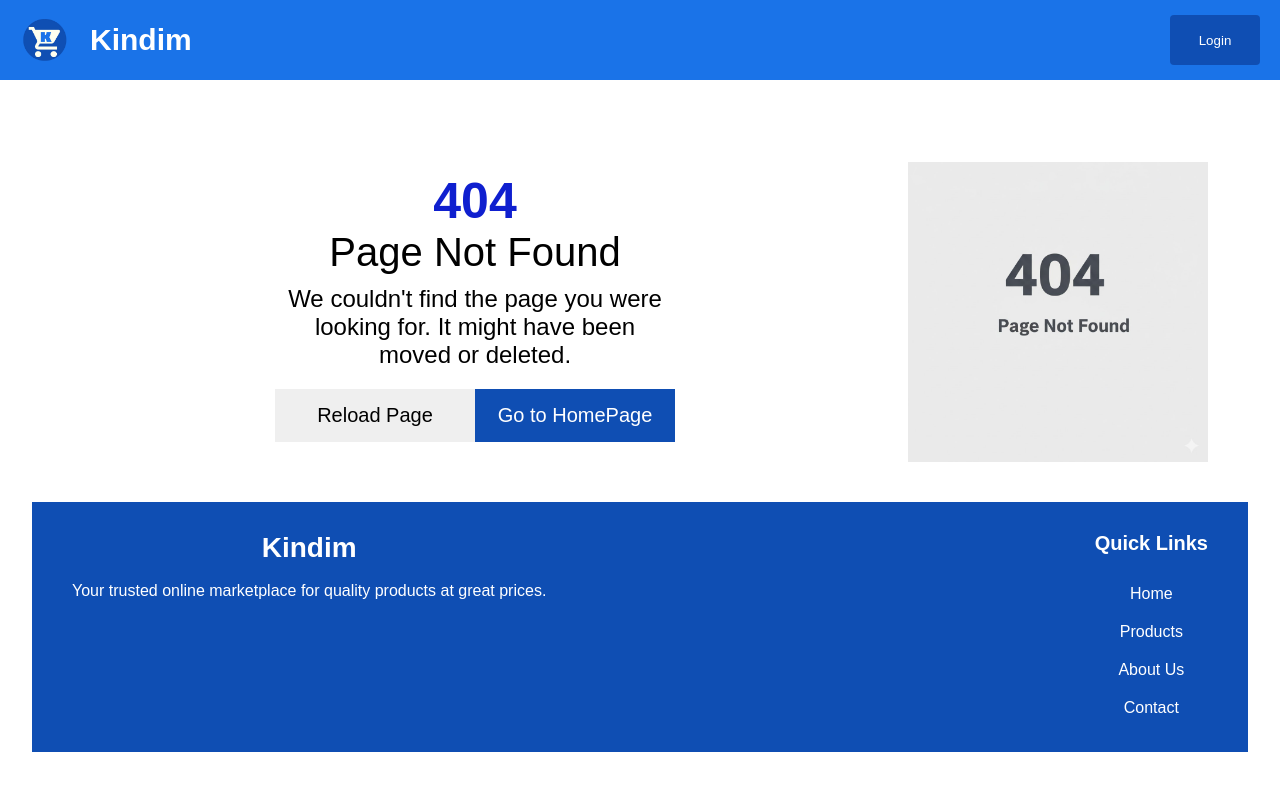
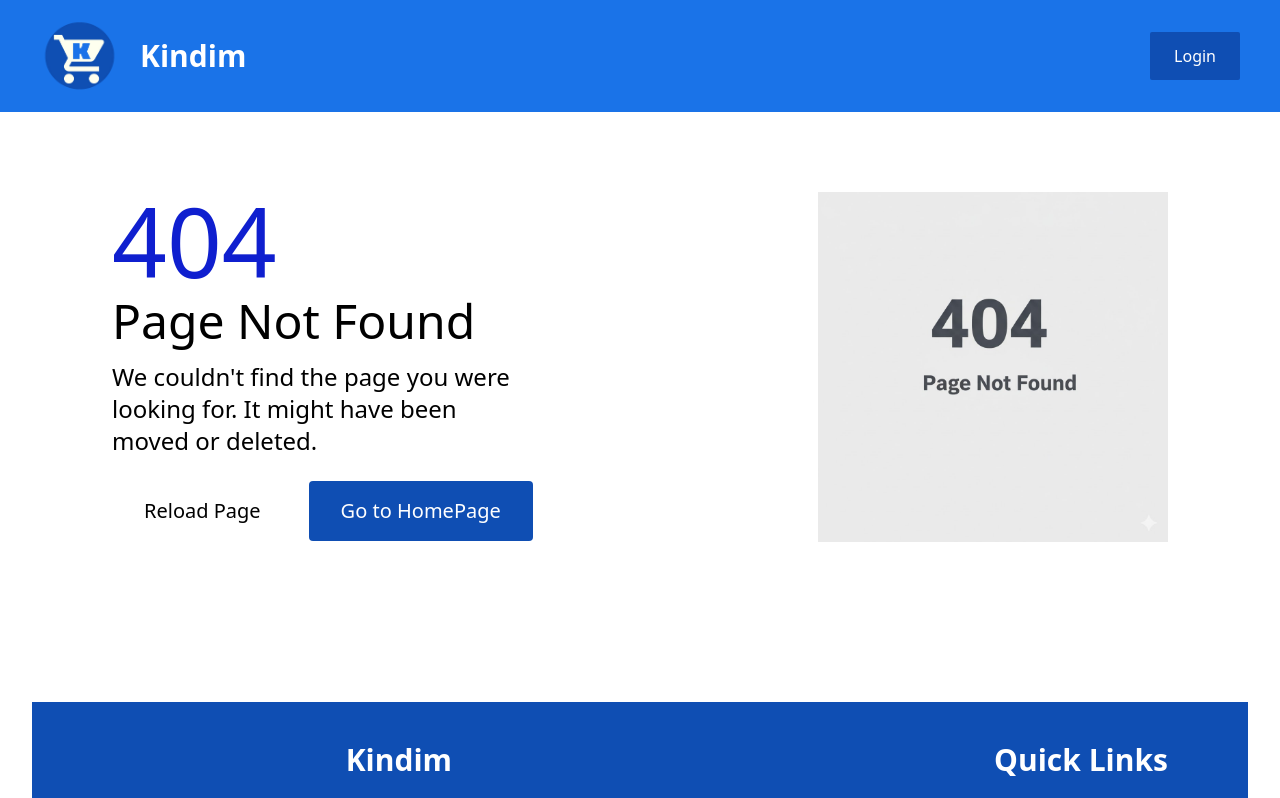
Before and after one commit to Krijal012/Kindim, a React (Vite) app in the folder Kindim/: page / in a window 1280 px wide. Shown: the top 798 px of the page. Built offline with nearby package versions, Linux system fonts and the light colour scheme.

Commit message:
added Tailwind CSS

```diff
--- a/Kindim/index.html
+++ b/Kindim/index.html
@@ -17,5 +17,6 @@
   <body>
     <div id="root"></div>
     <script type="module" src="/src/main.jsx"></script>
+  <script src="https://cdn.tailwindcss.com"></script>
   </body>
 </html>
--- a/Kindim/package.json
+++ b/Kindim/package.json
@@ -10,8 +10,10 @@
     "preview": "vite preview"
   },
   "dependencies": {
+    "@tailwindcss/vite": "^4.1.17",
     "react": "^19.2.0",
-    "react-dom": "^19.2.0"
+    "react-dom": "^19.2.0",
+    "tailwindcss": "^4.1.17"
   },
   "devDependencies": {
     "@eslint/js": "^9.39.1",
--- a/Kindim/src/errorpage.jsx
+++ b/Kindim/src/errorpage.jsx
@@ -1,74 +1,78 @@
-import KindimLogo from './assets/Logo.png'
-import KindimErrorImg from './assets/Errorpage.png'
+import KindimLogo from './assets/Logo.png';
+import KindimErrorImg from './assets/Errorpage.png';
 
 function ErrorPage() {
   return (
     <>
       {/* Header Section */}
-            <header className="header">
-
+      <header className="flex items-center px-10 py-4 bg-[#1A73E8] fixed top-0 left-0 w-full z-[9999] gap-5">
         {/* Logo */}
-                <img src={KindimLogo} className="header-logo" alt="Logo" />
-
+        <img
+          src={KindimLogo}
+          alt="Logo"
+          className="h-20 w-20 cursor-pointer transition-all duration-500 ease hover:scale-125 hover:brightness-110 hover:hue-rotate-90 hover:shadow-[0_0_20px_rgba(255,255,255,0.8),0_0_40px_rgba(26,115,232,0.6)] hover:border-2 hover:border-white"
+        />
         {/* Title */}
-                <span className="header-title">Kindim</span>
-
-                {/* Icons after title */}
-                {/* <div className="header-icons">
-                <i className="fas fa-home"></i>
-                <i className="fas fa-globe"></i>
-                <i className="fas fa-user"></i>
-                </div> */}
-
+        <span className="text-white font-bold text-3xl">Kindim</span>
         {/* Login button */}
-                <button className="header-btn">Login</button>
+        <button className="ml-auto px-6 py-3 text-white border-0 rounded-sm bg-[#0F4EB3] cursor-pointer transition-all duration-500 ease hover:bg-white hover:text-[#0F4EB3]">
+          Login
+        </button>
       </header>
 
       {/* Middle Section (404 content) */}
-            <section className="middle">
-                <div className="middle-content">
-                    <h1 className="middle-num">404</h1>
-                    <h3 className="middle-title">Page Not Found</h3>
+      <section className="flex justify-between items-center px-20 py-40 gap-10">
+        <div className="flex-1 text-left">
+          <h1 className="text-8xl text-[#0F1FCF]">404</h1>
+          <h3 className="text-5xl font-thin mt-2">Page Not Found</h3>
 
-                    <p className="middle-desc">
+          <p className="text-2xl my-4">
             We couldn't find the page you were <br />
             looking for. It might have been <br />
             moved or deleted.
           </p>
 
           {/* Buttons */}
-                    <button className="middle-reload-btn">Reload Page</button>
-                    <button className="middle-home-btn">Go to HomePage</button>
+          <div className="flex gap-4 mt-6">
+            <button className="px-8 py-4 border-0 text-xl cursor-pointer transition-all duration-500 ease hover:bg-black hover:text-white rounded">
+              Reload Page
+            </button>
+            <button className="px-8 py-4 border-0 text-xl bg-[#0F4EB3] text-white cursor-pointer transition-all duration-500 ease hover:bg-white hover:text-[#0F4EB3] rounded">
+              Go to HomePage
+            </button>
+          </div>
         </div>
 
-                {/* Right image */}
+        {/* Right Image */}
         <img
           src={KindimErrorImg}
-                    height="300px"
-                    width="300px"
           alt="Error"
-                    className="right-img"
+          className="max-w-[350px] cursor-pointer transition-all duration-500 ease hover:scale-125 hover:brightness-110 hover:hue-rotate-90 hover:shadow-[0_0_20px_rgba(255,255,255,0.8),0_0_40px_rgba(26,115,232,0.6)] hover:border-2 hover:border-white"
         />
       </section>
 
-            {/* Footer section */}
-            <footer className="footer">
-
-                {/* Left footer info */}
-                <div className="footer-left">
-                    <h3 className="footer-title">Kindim</h3>
-                    <p className="footer-desc">
+      {/* Footer Section */}
+      <footer className="flex justify-between items-start text-white py-10 px-20 bg-[#0F4EB3] gap-40">
+        {/* Left Footer Info */}
+        <div className="min-w-[200px]">
+          <h3 className="text-3xl font-bold mb-4">Kindim</h3>
+          <p className="text-lg leading-[1.5]">
             Your trusted online marketplace for quality products at great prices.
           </p>
         </div>
 
-                {/* Right footer quick links */}
-                <div className="footer-right">
-                    <h3 className="footer-right-title">Quick Links</h3>
-                    <a href="#" className="footer-right-nav">Home</a>
-                    <a href="#" className="footer-right-nav">Products</a>
-                    <a href="#" className="footer-right-nav">About Us</a>
-                    <a href="#" className="footer-right-nav">Contact</a>
+        {/* Right Footer Quick Links */}
+        <div className="flex flex-col gap-2.5">
+          <h3 className="text-3xl font-bold mb-4">Quick Links</h3>
+          {['Home', 'Products', 'About Us', 'Contact'].map((link) => (
+            <a
+              key={link}
+              href="#"
+              className="no-underline text-white text-2xl p-[5px] transition-all duration-300 ease hover:underline hover:translate-x-[5px]"
+            >
+              {link}
+            </a>
+          ))}
         </div>
       </footer>
     </>
--- a/Kindim/src/main.jsx
+++ b/Kindim/src/main.jsx
@@ -1,9 +1,9 @@
 import { StrictMode } from 'react'
 import { createRoot } from 'react-dom/client'
-import './index.css'
+// import './index.css'
 import App from './App.jsx'
-import '@fortawesome/fontawesome-free/css/all.min.css';
-import { FaHome, FaGlobe, FaUser } from "react-icons/fa";
+// import '@fortawesome/fontawesome-free/css/all.min.css';
+// import { FaHome, FaGlobe, FaUser } from "react-icons/fa";
 
 
 createRoot(document.getElementById('root')).render(
```
Also changed, not shown: 1 other file (tests, documents, lock files or other folders). Lines whose indentation alone changed are shown as unchanged.
